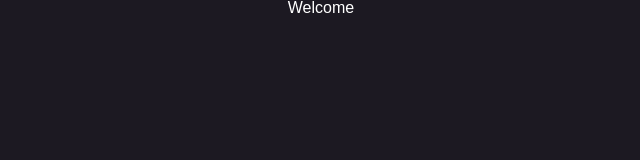
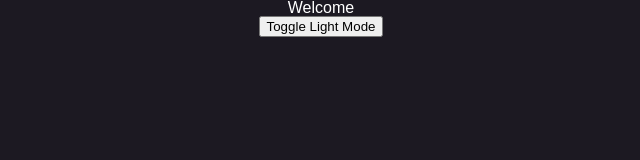
Before and after one commit to FredGuiou/vanilla-super-toggle, a plain HTML site: page index.html in a window 1280 px wide. Shown: the whole page, without its empty margins (319-959 px from the left). Drawn offline with Linux system fonts and the light colour scheme.

Commit message:
create toggle button, add event listener, handle the light mode method

```diff
--- a/index.html
+++ b/index.html
@@ -1,9 +1,9 @@
 <!DOCTYPE html>
 <html lang="en">
-<head>
-    <meta charset="UTF-8">
-    <meta http-equiv="X-UA-Compatible" content="IE=edge">
-    <meta name="viewport" content="width=device-width, initial-scale=1.0">
+  <head>
+    <meta charset="UTF-8" />
+    <meta http-equiv="X-UA-Compatible" content="IE=edge" />
+    <meta name="viewport" content="width=device-width, initial-scale=1.0" />
 
     <title>Vanilla</title>
 
@@ -13,9 +13,11 @@
 
     <!-- JAVASCRIPT -->
     <script src="./js/index.js" defer type="module"></script>
+    <script src="./js/toggleButton.js" defer type="module"></script>
+  </head>
 
-</head>
-<body>
+  <body>
     <h1>Welcome</h1>
-</body>
+    <div class="element"></div>
+  </body>
 </html>
--- /dev/null
+++ b/js/navbar.js
@@ -0,0 +1,3 @@
+//const app => créer un tableau d'éléments sur lequel on va boucler pour générer la navbar
+// droite gauche haut bas
+// déplacement éléments
--- /dev/null
+++ b/js/toggleButton.js
@@ -0,0 +1,42 @@
+const app = {
+  //J'appelle les variables existantes en HTML.
+  body: document.querySelector("body"),
+  h1: document.querySelector("h1"),
+  element: document.querySelector(".element"),
+
+  init() {
+    //J'initialise le lancement de mon app.
+    console.log("Welcome inside Super Toggle Light Mode 🔌");
+    app.createToggleButton();
+    app.toggleLightMode();
+  },
+
+  createToggleButton() {
+    //Je crée mon objet dans le DOM.
+    const toggleButton = document.createElement("button");
+    // toggleButton.textContent = "Try Light Mode";
+    const buttonText = document.createTextNode("Toggle Light Mode");
+    //J'applique une classe à mon objet.
+    toggleButton.classList.add("button");
+    //J'applique un texte sur le bouton.
+    toggleButton.appendChild(buttonText);
+    //J'insère le bouton "button" à son élément parent "element".
+    this.element.appendChild(toggleButton);
+  },
+
+  toggleLightMode() {
+    //J'appelle mon bouton "button", je place un addEventListener sur le "click" qui lance la méthode "handleLightMode".
+    const toggleButton = document.querySelector("button");
+
+    toggleButton.addEventListener("click", this.handleLightMode);
+  },
+
+  handleLightMode() {
+    //je cible mon body auquel j'ajoute la classe light
+    // this.body.classList.toggle("light");
+    // => this ne va pas foncitonner ici car renvoie à l'élément le plus proche et est imbriqué dans la méthode toggleLightMode
+    app.body.classList.toggle("light");
+  },
+};
+
+app.init();
--- a/sass/style.scss
+++ b/sass/style.scss
@@ -1,5 +1,5 @@
-@use './vars.scss';
-@use './mixins.scss';
+@use "./vars.scss";
+@use "./mixins.scss";
 
 body {
   background-color: vars.$color-00;
@@ -13,3 +13,8 @@ body {
 a {
   text-decoration: none;
 }
+
+.light {
+  background-color: vars.$color-01;
+  color: vars.$color-00;
+}
```
Also changed, not shown: style/css/style.css, 2 other files.
